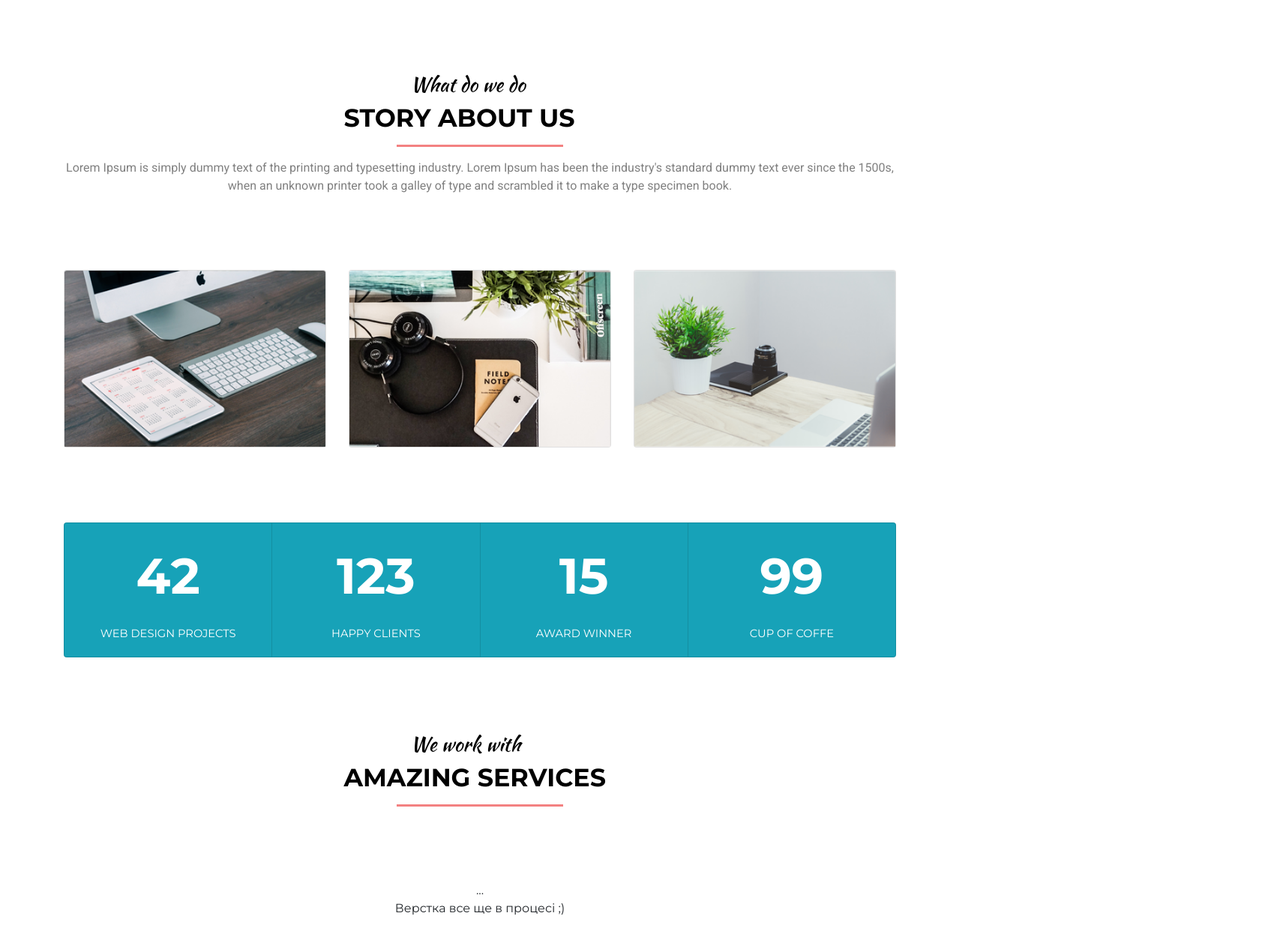
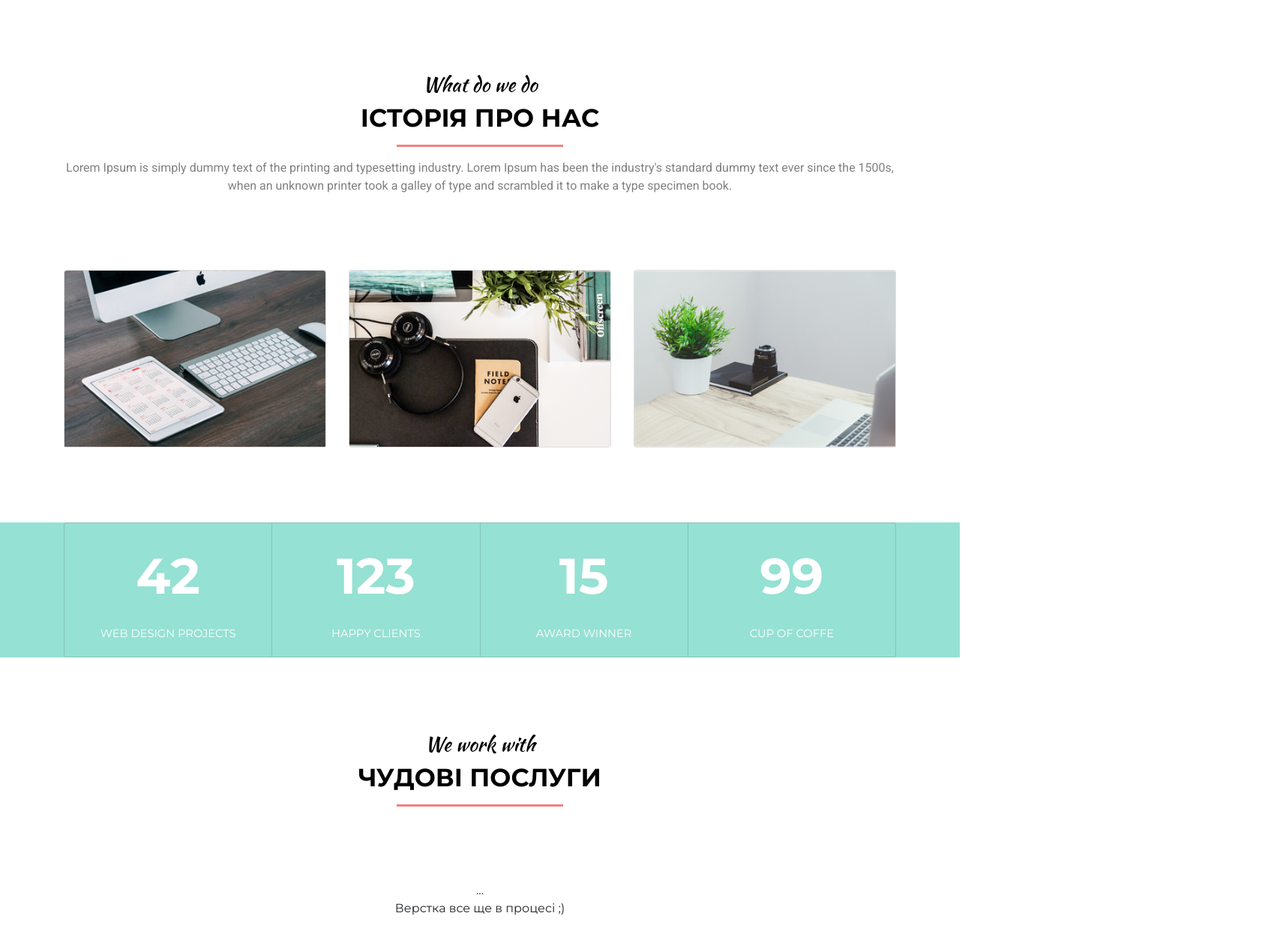
Before and after one commit to TaRiKsLeL/MockupRealization, a plain HTML site: page index.html in a window 1280 px wide. Shown: the part 361-1615 px from the top of the page at 75% size, 1687 px wide, since content can reach past the window. Drawn offline with nearby package versions, Linux system fonts and the light colour scheme.

Commit message:
card fluid

```diff
--- a/index.html
+++ b/index.html
@@ -87,8 +87,8 @@
 
         <div class="container">
 
-            <h3 class="section-subtitle row">What do we do</h3> <!--text-center не працює-->
-            <h2 class="section-title row">Story about us</h2>   <!--text-center не працює-->
+            <h3 class="text-center section-subtitle">What do we do</h3> <!--text-center не працює-->
+            <h2 class="text-center section-title">ІСТОРІЯ ПРО НАС</h2>   <!--text-center не працює-->
             <hr class="titles-separator">
             <p class="section-desc text-center row">Lorem Ipsum is simply dummy text of the printing and typesetting industry. Lorem Ipsum has been the industry's standard dummy text ever since the 1500s, when an unknown printer took a galley of type and scrambled it to make a type specimen book.</p>
 
@@ -103,40 +103,45 @@
                   <img class="card-img-top" src="images/card-img3.png" alt="Card image cap">
                 </div>
               </div>
+            </div>
 
+            <div class="container-fluid" style="background-color: #95e1d3;">
+              <div class="container">
               <div class="card-group">
-                <div class="card bg-info">
+                <div class="card">
                   <div class="card-body text-center text-white">
                     <p class="card-text card-value">42</p>
                     <p class="card-text card-description">WEB DESIGN PROJECTS</p>
                   </div>
                 </div>
-                <div class="card bg-info">
+                <div class="card">
                     <div class="card-body text-center text-white">
                         <p class="card-text card-value">123</p>
                         <p class="card-text card-description">HAPPY CLIENTS</p>
                     </div>
                 </div>
-                <div class="card bg-info">
+                <div class="card">
                     <div class="card-body text-center text-white">
                         <p class="card-text card-value">15</p>
                         <p class="card-text card-description">AWARD WINNER</p>
                     </div>
                 </div>
-                <div class="card bg-info">
+                <div class="card">
                     <div class="card-body text-center text-white">
                         <p class="card-text card-value">99</p>
                         <p class="card-text card-description">CUP OF COFFE</p>
                     </div>
                 </div>
               </div>
-        </div>
+            </div>
+            </div>
+
     </section>
 
     <section id="services" class="container">
 
-            <h3 class="section-subtitle row">We work with</h3> <!--text-center не працює-->
-            <h2 class="section-title row">Amazing services</h2>   <!--text-center не працює-->
+            <h3 class="section-subtitle text-center">We work with</h3> <!--text-center не працює-->
+            <h2 class="section-title text-center">Чудові послуги</h2>   <!--text-center не працює-->
             <hr class="titles-separator">
     </section>
 
--- a/style.css
+++ b/style.css
@@ -26,8 +26,6 @@ body{
     font-family: 'Kaushan Script', cursive;
     font-size: 20pt;
     color:black;
-    position: relative;
-    left: 43%;
 }
 
 
@@ -36,8 +34,6 @@ body{
     font-weight: 700;
     font-size: 25pt;
     color:black;
-    position: relative;
-    left: 35%;
 }
 
 .titles-separator{
@@ -96,6 +92,10 @@ nav a.nav-item.nav-link{
     color:gray;
 }
 
+#about .card-group .card{
+    background: #95e1d3;
+}
+
 #about .card-group .card-value {
     font-weight: 700;
     font-size: 50pt;
```
